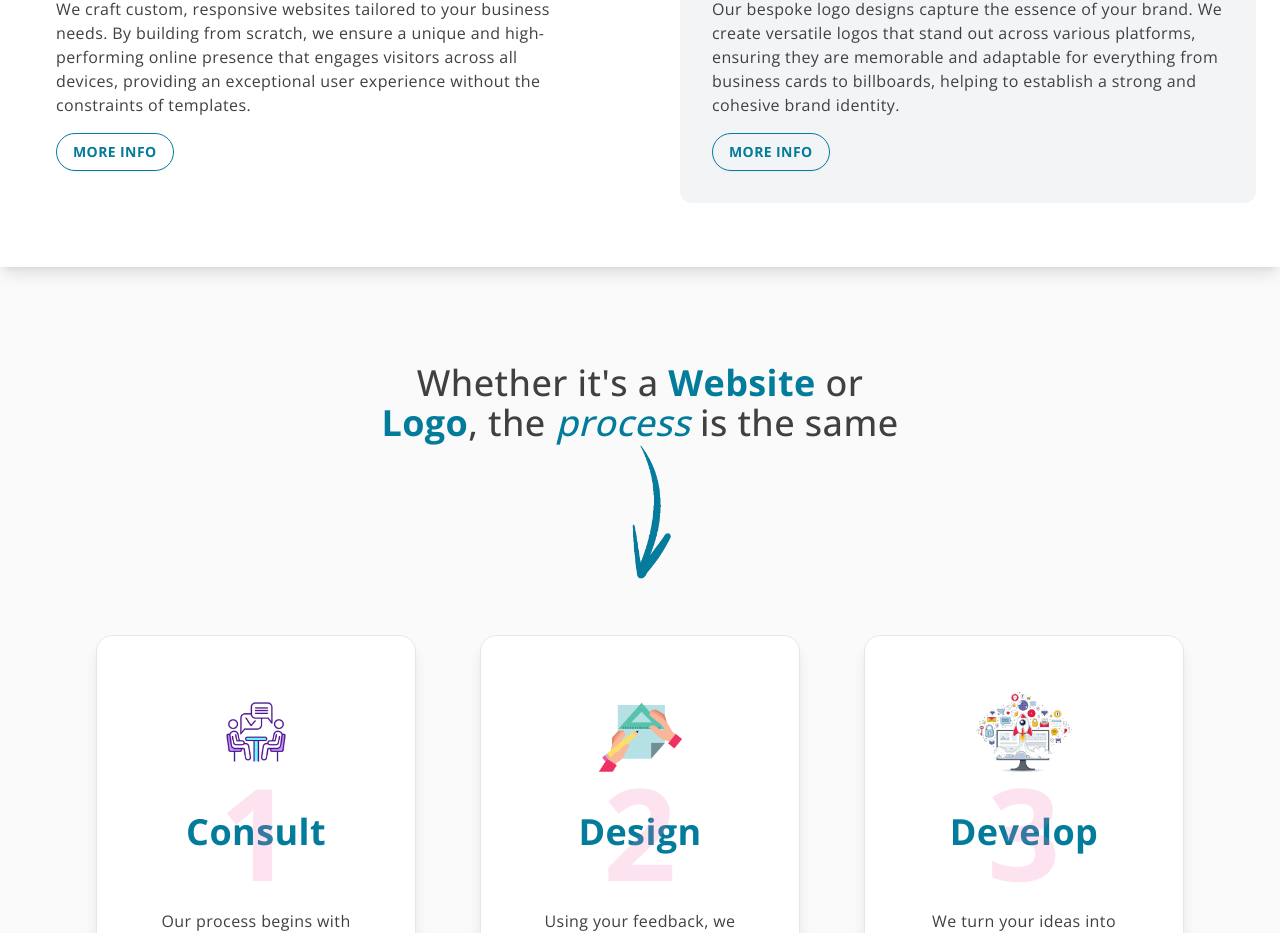
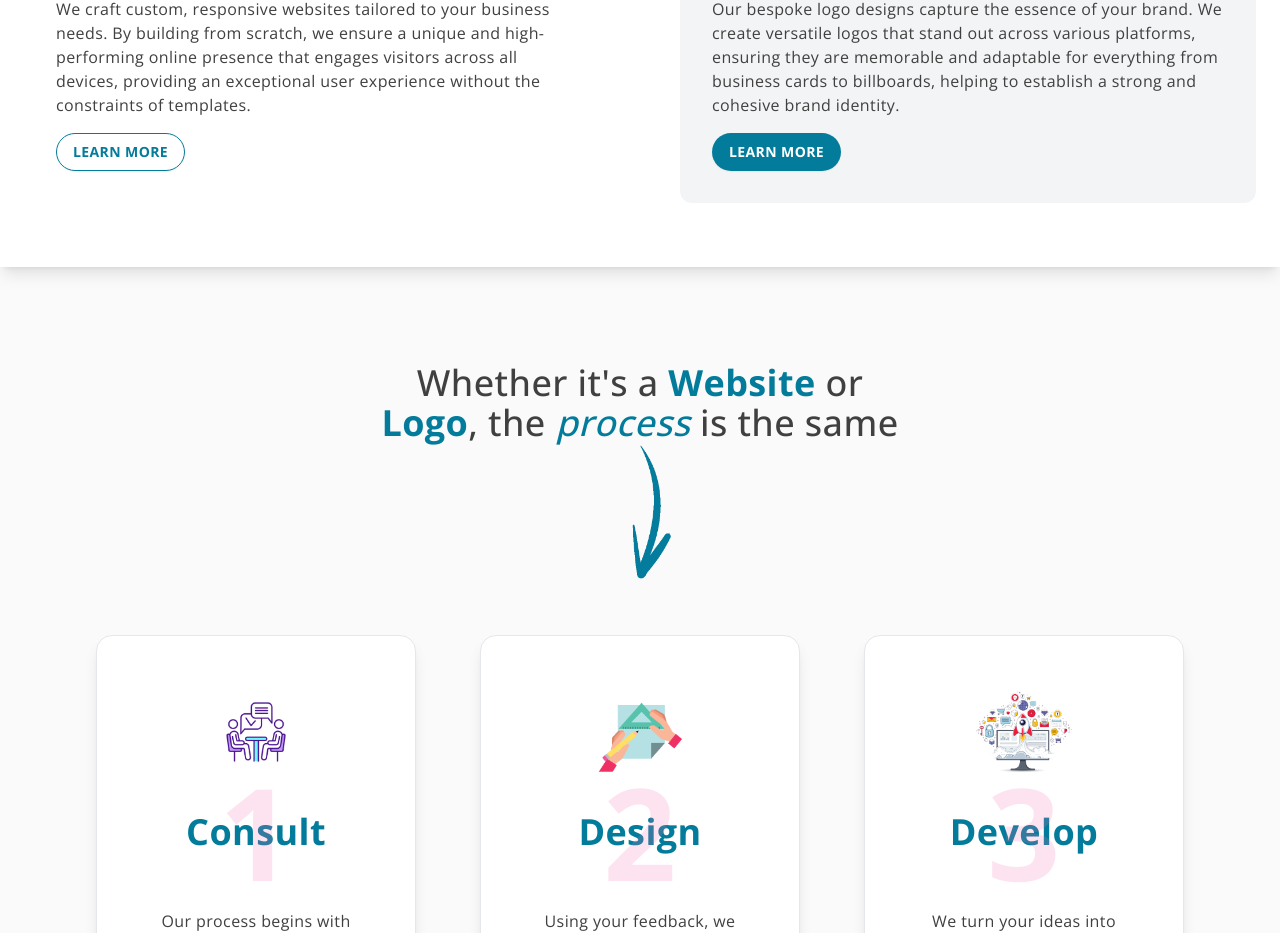
Before and after one commit to KramYengir/rigneymade, a Next.js app: page / in a window 1280 px wide. Shown: the part 1199-2132 px from the top of the page. Built offline with nearby package versions, Linux system fonts and the light colour scheme.

Commit message:
fix accessibilty issues with links

```diff
--- a/app/page.tsx
+++ b/app/page.tsx
@@ -37,8 +37,12 @@ const HomePage = () => {
               devices, providing an exceptional user experience without the
               constraints of templates.
             </p>
-            <Link href="/services" className="btn-secondary mt-auto">
-              More Info
+            <Link
+              href="/services"
+              className="btn-secondary mt-auto"
+              aria-label="Learn more about our web development services"
+            >
+              Learn more
             </Link>
           </article>
 
@@ -54,8 +58,12 @@ const HomePage = () => {
               business cards to billboards, helping to establish a strong and
               cohesive brand identity.
             </p>
-            <Link href="/services" className="btn-secondary mt-auto">
-              More Info
+            <Link
+              href="/services"
+              className="btn-primary mt-auto"
+              aria-label="Learn more about our logo design services"
+            >
+              Learn more
             </Link>
           </article>
         </div>
```
